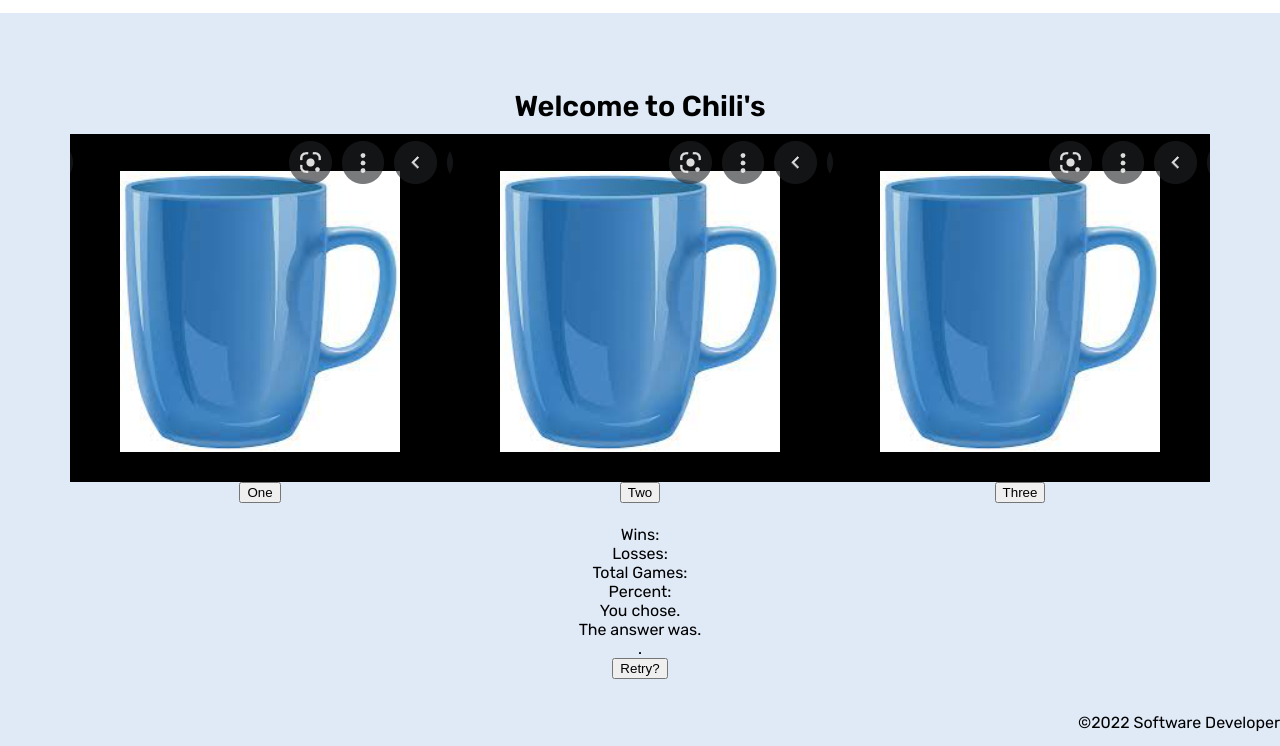
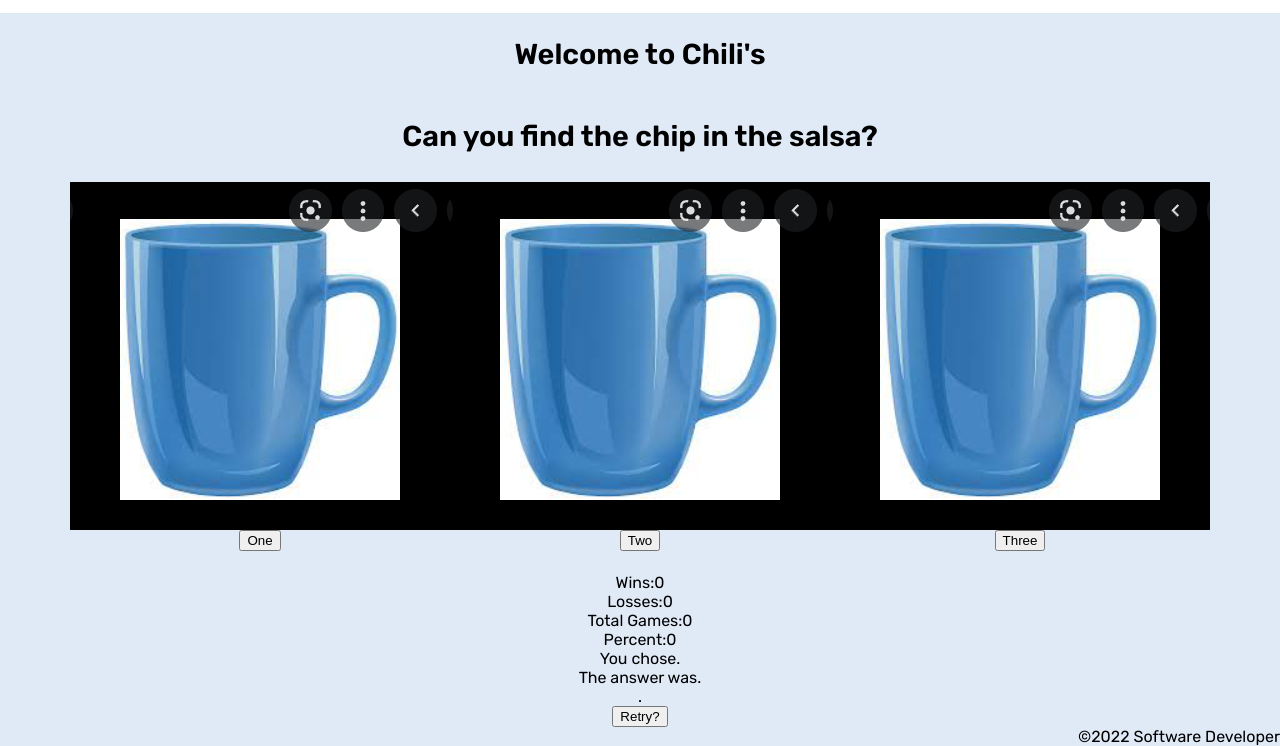
Before and after one commit to csmccue/ball-in-cup, a plain HTML site: page index.html in a window 1280 px wide. Both pictures are taken after a click on the button "Retry?". Shown: the part 68-814 px from the top of the page. Drawn offline with Linux system fonts and the light colour scheme.

Commit message:
working version pre-chilification

```diff
--- a/app.js
+++ b/app.js
@@ -86,11 +86,20 @@ function handleGuess(correctSpot, userGuess) {
         threeContainer.classList.add('chip');
     }
 }
-
-retryButton.addEventListener ('click', () => {
-//reset styles
+function resetStyles() {
     oneContainer.classList.remove('chip');
     twoContainer.classList.remove('chip');
     threeContainer.classList.remove('chip');
 }
+retryButton.addEventListener ('click', () => {
+    totalGuesses = 0;
+    correctGuesses = 0;
+    wrongGuesses = 0;
+    totalEl.textContent = totalGuesses;
+    lossesEl.textContent = wrongGuesses;
+    winsEl.textContent = correctGuesses;
+    perCent.textContent = 0;
+    resetStyles();
+
+}
 );
--- a/index.html
+++ b/index.html
@@ -24,6 +24,8 @@
     <main>
             <section class="main-section">
                 <h2>Welcome to Chili's</h2>
+                <h2>Can you find the chip in the salsa?</h2>
+                <br>
                 <div>
                 <button id="start-button">Start</button>
                 </div>
@@ -32,7 +34,7 @@
                             <img src="./assets/cup2.PNG" class="hiding-img">
                             <button id="one-button">One</button>
                         </div>
-                        <div id="second-container" class="hiding-place">
+                        <div id="two-container" class="hiding-place">
                             <img src="./assets/cup2.PNG" class="hiding-img">
                             <button id="two-button">Two</button>
                         </div>
--- a/styles/global.css
+++ b/styles/global.css
@@ -1,10 +1,23 @@
+body {
+    height: 100vh;
+    font-family: 'Rubik', san-serif;
+    background: var(--background);
+    display: grid;
+    grid-template-rows: auto 1fr auto;
+}
+
+
+:root {
+    --background: rgb(224, 234, 247);
+    --header-background: white;
+    --footer-background: rgb(243, 242, 242);
+}
 main {
     display: flex;
     flex-direction: column;
     justify-content: center;
     align-items: center;
 }
-
 section {
     background-color: var(--color5);
     width: 1000px;
@@ -13,20 +26,6 @@ section {
     flex-direction: column;
     justify-content: center;
     align-items: center;
-}
-
-:root {
-    --background: rgb(224, 234, 247);
-    --header-background: white;
-    --footer-background: rgb(243, 242, 242);
-}
-
-body {
-    height: 100vh;
-    font-family: 'Rubik', san-serif;
-    background: var(--background);
-    display: grid;
-    grid-template-rows: auto 1fr auto;
 }
 
 header {
@@ -40,11 +39,8 @@ header {
     align-items: center;
     background-color: var(--header-background);
 }
-
-
-
 footer {
-    position: fixed;
+    position: flex;
     width: 100%;
     bottom: 0;
     height: var(--footer-height);
@@ -53,24 +49,23 @@ footer {
     background-color: var(--color3);
     box-shadow: var(--shadow);
 }
-
+h2 {
+    font-size: 1.8rem;
+    font-weight: bold;
+}
 .hiding-place {
+    height: 300px;
     display: flex;
     justify-content: center;
     align-items: center;
     flex-direction: column;
-
 }
 .cups {
     height: 300px;
     display: flex;
-
 }
 .chip::after {
     content: '😃';
+    font-size: 8rem;
+    position: absolute;
 }
-
-h2 {
-    font-size: 1.8rem;
-    font-weight: bold;
-}
```
